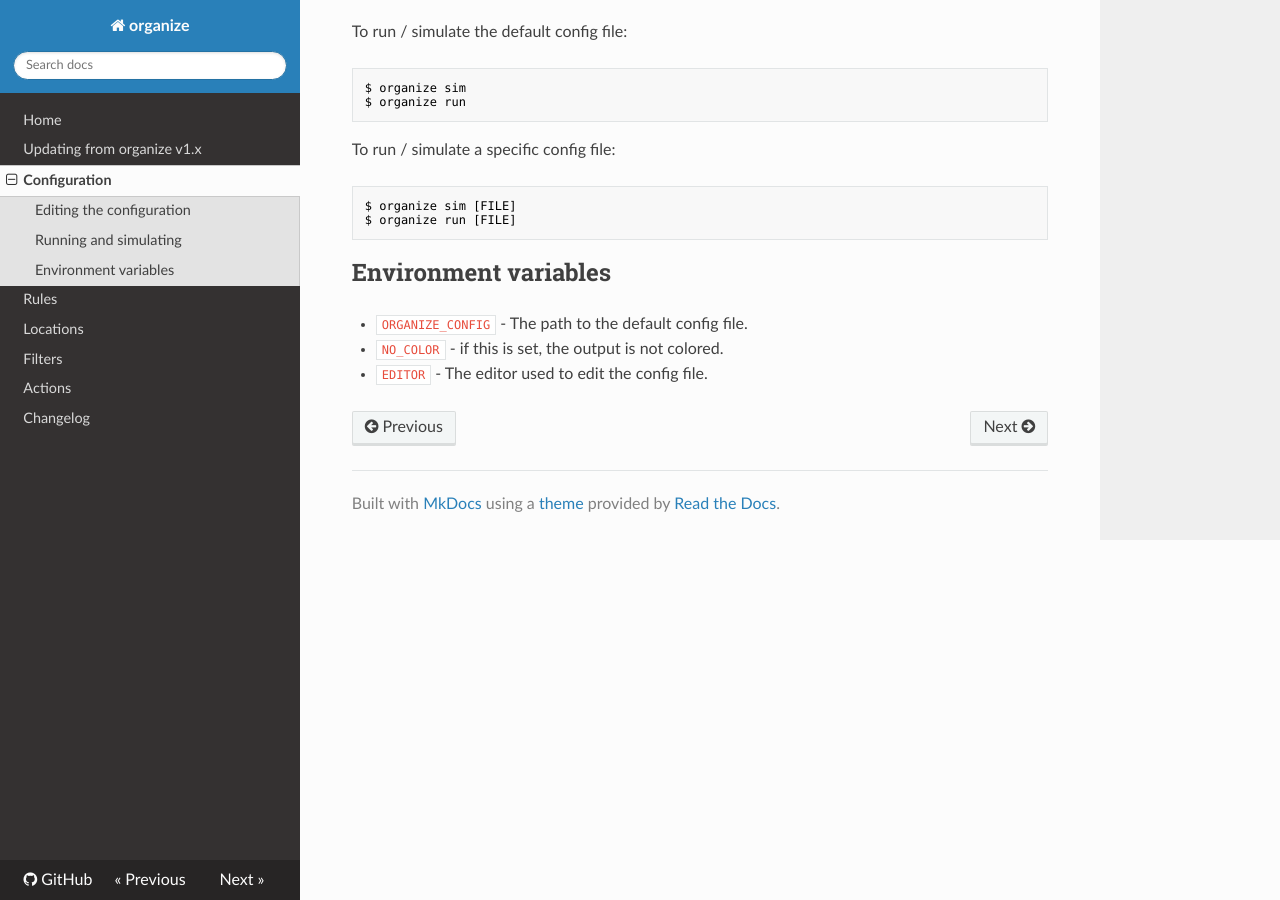
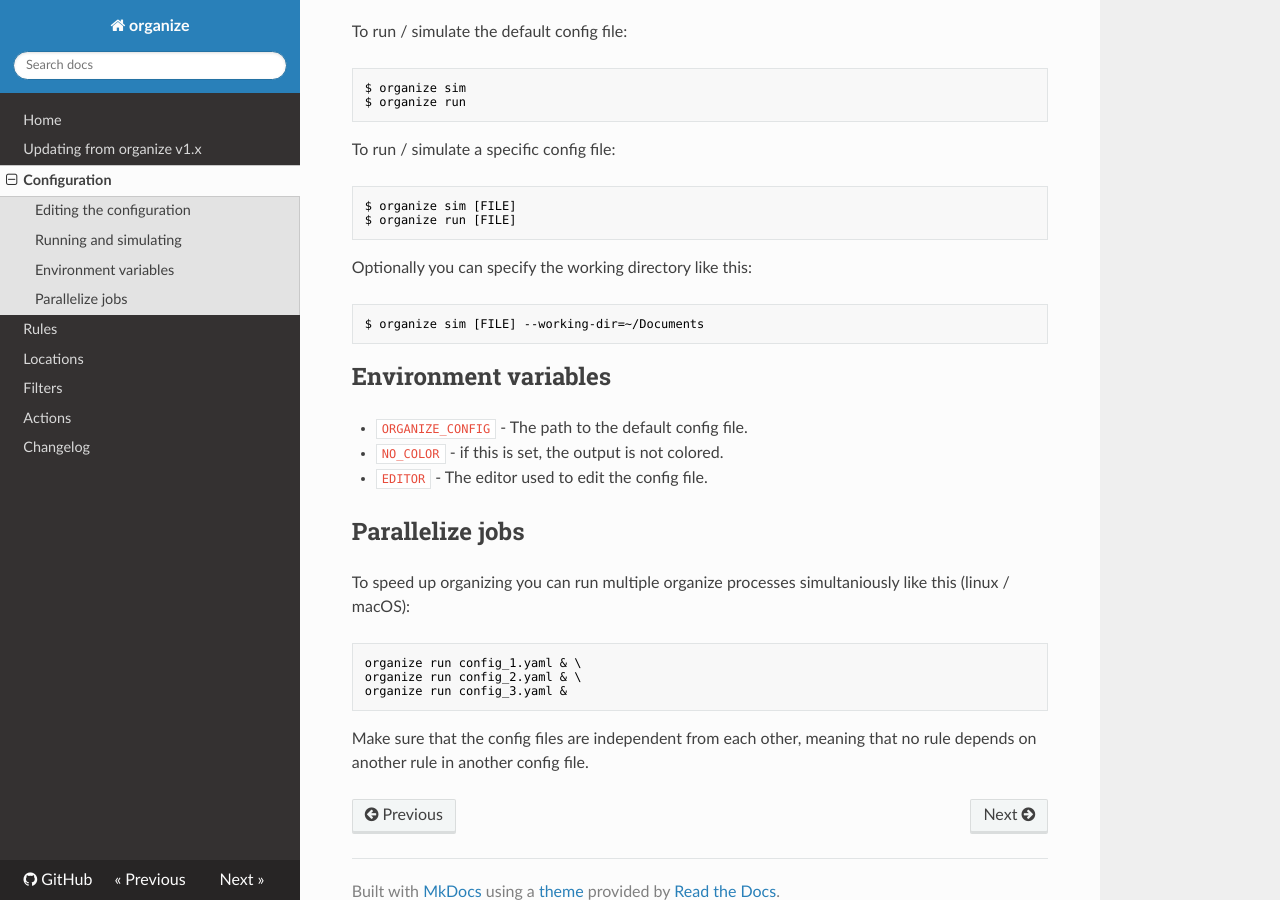
Before and after one commit to tfeldmann/organize, an MkDocs documentation site: the page built from docs/configuration.md, in a window 1280 px wide and 900 px high, scrolled down 668 px. Built offline with MkDocs 1.6.1, drawn with Linux system fonts in a browser that asks for light colours; nearby versions of some CDN libraries.

Commit message:
add parallel jobs chapter

````diff
--- a/docs/configuration.md
+++ b/docs/configuration.md
@@ -42,8 +42,28 @@ $ organize sim [FILE]
 $ organize run [FILE]
 ```
 
+Optionally you can specify the working directory like this:
+
+```sh
+$ organize sim [FILE] --working-dir=~/Documents
+```
+
 ## Environment variables
 
 - `ORGANIZE_CONFIG` - The path to the default config file.
 - `NO_COLOR` - if this is set, the output is not colored.
 - `EDITOR` - The editor used to edit the config file.
+
+## Parallelize jobs
+
+To speed up organizing you can run multiple organize processes simultaniously like this
+(linux / macOS):
+
+```
+organize run config_1.yaml & \
+organize run config_2.yaml & \
+organize run config_3.yaml &
+```
+
+Make sure that the config files are independent from each other, meaning that no rule
+depends on another rule in another config file.
````
